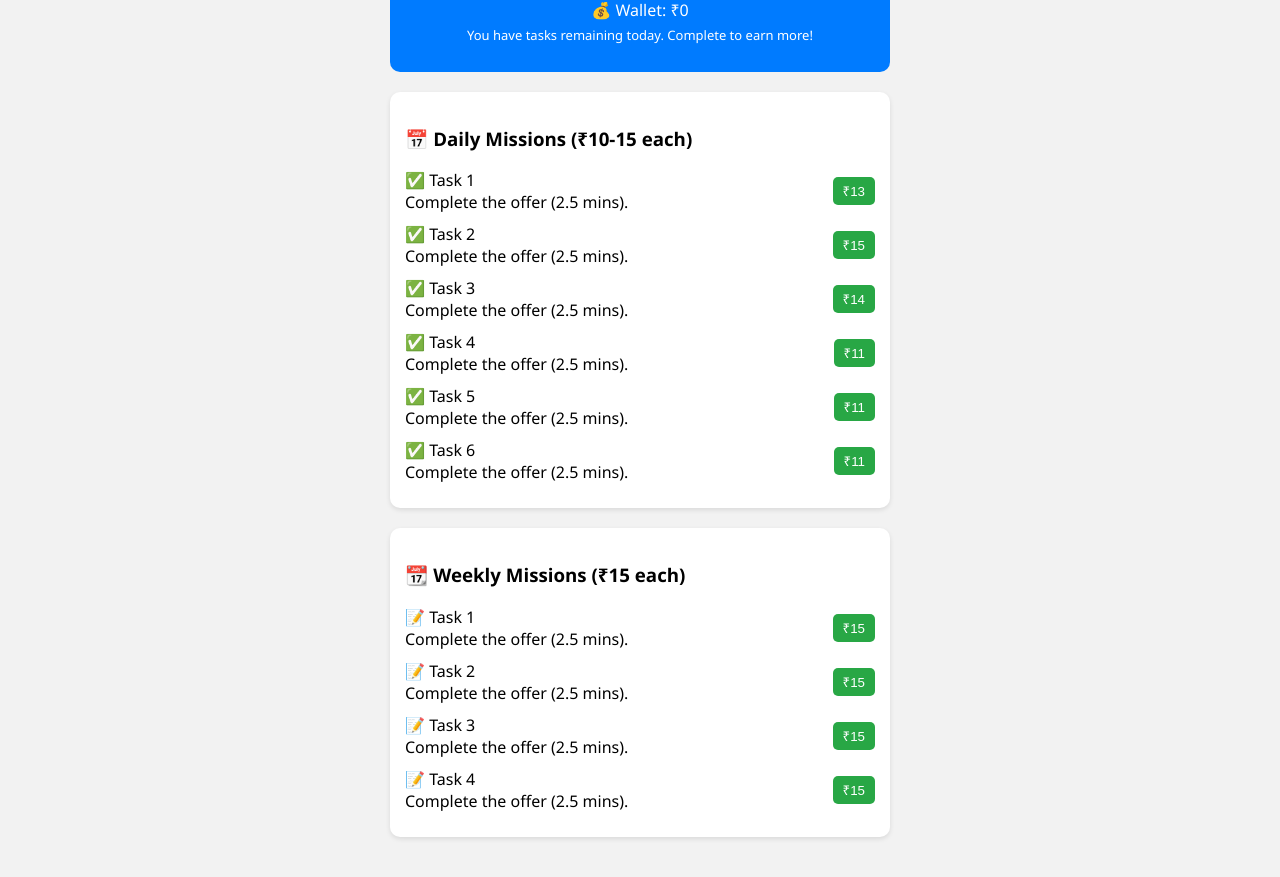
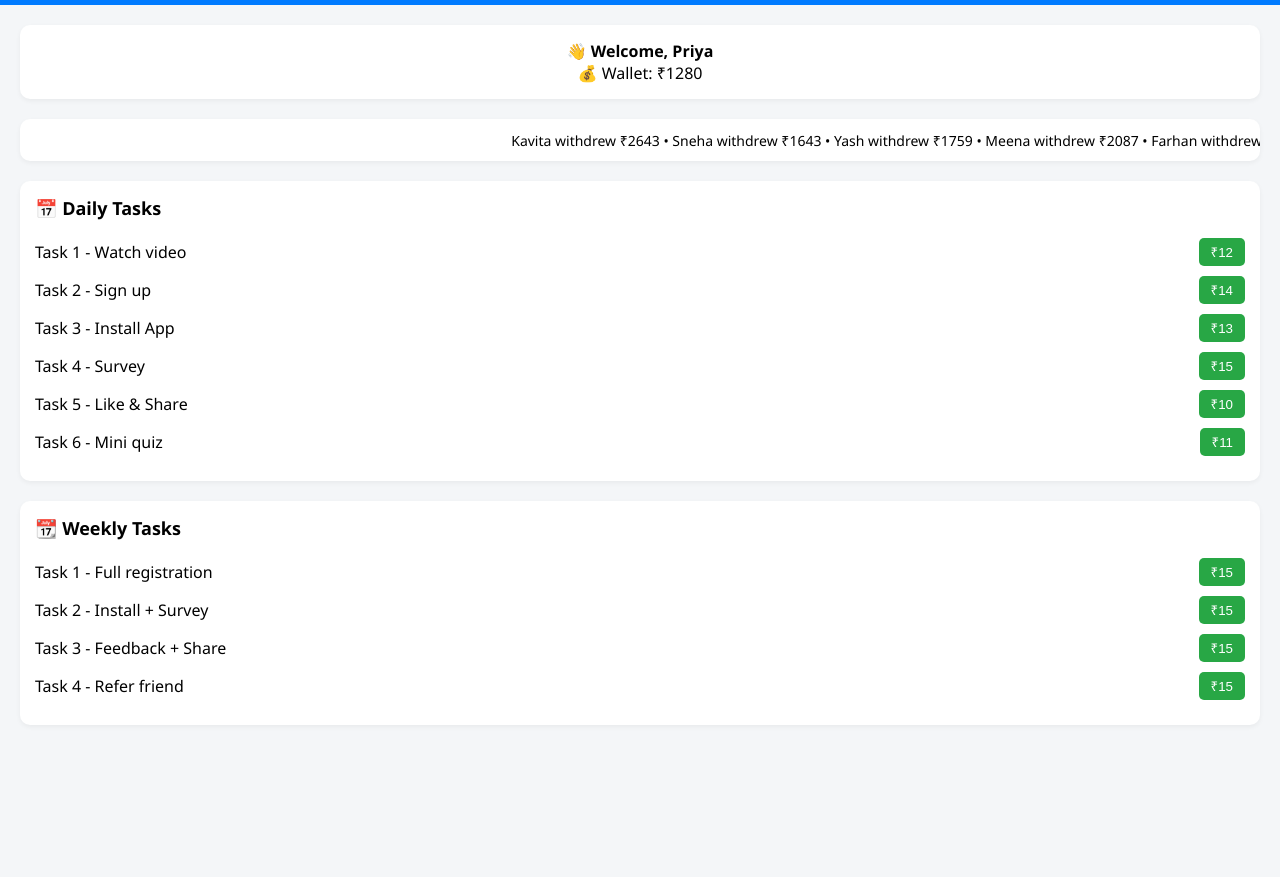
Before and after one commit to taskreward/findrealityshows, a plain HTML site: page index.html in a window 1280 px wide. Shown: the part 58-935 px from the top of the page. After the commit the page ends 823 px from the top, so only its background shows below. Drawn offline with Linux system fonts and the light colour scheme.

Commit message:
Update index.html

```diff
--- a/index.html
+++ b/index.html
@@ -1,199 +1,258 @@
 <!DOCTYPE html>
 <html lang="en">
 <head>
-  <meta charset="UTF-8">
-  <meta name="viewport" content="width=device-width, initial-scale=1.0">
+  <meta charset="UTF-8" />
+  <meta name="viewport" content="width=device-width, initial-scale=1.0" />
   <title>Reward Dashboard</title>
   <style>
     body {
       margin: 0;
-      padding: 0;
       font-family: 'Segoe UI', Tahoma, Geneva, Verdana, sans-serif;
-      background-color: #f2f2f2;
-      overflow-x: hidden;
+      background-color: #f4f6f8;
     }
-
-    .container {
-      max-width: 500px;
-      margin: auto;
-      padding: 20px;
-    }
-
-    .wallet {
+    .header {
       background-color: #007bff;
       color: white;
       padding: 15px;
+      display: flex;
+      align-items: center;
+    }
+    .menu-icon {
+      font-size: 24px;
+      cursor: pointer;
+      margin-right: 15px;
+    }
+    .title {
+      font-size: 20px;
+    }
+    .sidebar {
+      position: fixed;
+      top: 0; left: 0;
+      height: 100vh;
+      width: 0;
+      background-color: white;
+      overflow-x: hidden;
+      transition: 0.3s;
+      box-shadow: 2px 0 10px rgba(0,0,0,0.1);
+      padding-top: 60px;
+      z-index: 999;
+    }
+    .sidebar a {
+      padding: 12px 24px;
+      display: block;
+      color: #333;
+      text-decoration: none;
+      border-bottom: 1px solid #eee;
+    }
+    .container {
+      padding: 20px;
+    }
+    .wallet {
+      background-color: #fff;
+      padding: 15px;
       border-radius: 10px;
       margin-bottom: 20px;
+      box-shadow: 0 2px 5px rgba(0,0,0,0.05);
       text-align: center;
     }
-
     .section {
-      background-color: white;
+      background-color: #fff;
       padding: 15px;
+      border-radius: 10px;
       margin-bottom: 20px;
-      border-radius: 10px;
-      box-shadow: 0 2px 5px rgba(0,0,0,0.1);
+      box-shadow: 0 2px 5px rgba(0,0,0,0.05);
     }
-
+    .section h3 {
+      margin-top: 0;
+      font-size: 18px;
+    }
     .task {
       display: flex;
       justify-content: space-between;
       align-items: center;
       margin: 10px 0;
     }
-
     .btn {
-      padding: 5px 10px;
+      padding: 5px 12px;
       background-color: #28a745;
       color: white;
       border: none;
       border-radius: 5px;
       cursor: pointer;
     }
-
     .btn[disabled] {
-      background-color: #888;
-      cursor: not-allowed;
+      background-color: #ccc;
     }
 
-    .toast-container {
-      position: fixed;
-      bottom: 20px;
-      right: 20px;
-      z-index: 9999;
+    /* ✅ NEW LIVE FEED STYLES */
+    .live-feed {
+      height: auto;
+      background: #fff;
+      overflow: hidden;
+      padding: 10px 0;
+      margin-bottom: 20px;
+      box-shadow: 0 2px 5px rgba(0,0,0,0.05);
+      border-radius: 10px;
+    }
+    #ticker {
+      white-space: nowrap;
+      display: inline-block;
+      animation: ticker 40s linear infinite;
+      font-size: 14px;
+      padding-left: 100%;
+    }
+    @keyframes ticker {
+      0% { transform: translateX(0%); }
+      100% { transform: translateX(-100%); }
     }
 
-    .toast {
-      background-color: white;
-      border-left: 5px solid #28a745;
-      padding: 10px 15px;
-      margin-top: 10px;
-      border-radius: 8px;
-      box-shadow: 0 2px 10px rgba(0,0,0,0.2);
-      animation: slideIn 0.5s ease, fadeOut 0.5s ease 4.5s forwards;
-      font-size: 14px;
+    .popup-overlay {
+      position: fixed;
+      top: 0; left: 0;
+      width: 100%; height: 100%;
+      background: rgba(0,0,0,0.5);
+      display: flex;
+      justify-content: center;
+      align-items: center;
+      z-index: 1000;
     }
-
-    @keyframes slideIn {
-      from { transform: translateX(100%); opacity: 0; }
-      to { transform: translateX(0); opacity: 1; }
-    }
-
-    @keyframes fadeOut {
-      to { opacity: 0; transform: translateX(100%); }
+    .popup-content {
+      background: #fff;
+      padding: 20px;
+      border-radius: 10px;
+      width: 90%;
+      max-width: 400px;
     }
   </style>
 </head>
 <body>
+  <div class="header">
+    <div class="menu-icon" onclick="toggleSidebar()">☰</div>
+    <div class="title">Reward Dashboard</div>
+  </div>
+
+  <div id="sidebar" class="sidebar">
+    <a href="#" onclick="openDashboard()">Dashboard</a>
+    <a href="#" onclick="openWithdrawPopup()">Withdrawal</a>
+    <a href="#" onclick="openReferralPopup()">Referral</a>
+    <a href="#" onclick="openSettingPopup()">Setting</a>
+    <a href="https://t.me/Supraa723" target="_blank">Support</a>
+  </div>
 
   <div class="container">
     <div class="wallet">
-    👋 Welcome, <strong id="usernameDisplay">User</strong><br>
-    💰 Wallet: ₹<span id="walletAmount">0</span><br>
-    <p style="font-size:13px; margin-top:5px;">You have tasks remaining today. Complete to earn more!</p>
+      <strong>👋 Welcome, Priya</strong><br>
+      💰 Wallet: ₹<span id="wallet-balance">1280</span>
+    </div>
+
+    <!-- ✅ NEW LIVE FEED SECTION -->
+    <div class="live-feed">
+      <div id="ticker"></div>
     </div>
 
     <div class="section">
-    <h3>📅 Daily Missions (₹10-15 each)</h3>
-    <div id="dailyTasks"></div>
+      <h3>📅 Daily Tasks</h3>
+      <div class="task"><span>Task 1 - Watch video</span><button class="btn">₹12</button></div>
+      <div class="task"><span>Task 2 - Sign up</span><button class="btn">₹14</button></div>
+      <div class="task"><span>Task 3 - Install App</span><button class="btn">₹13</button></div>
+      <div class="task"><span>Task 4 - Survey</span><button class="btn">₹15</button></div>
+      <div class="task"><span>Task 5 - Like & Share</span><button class="btn">₹10</button></div>
+      <div class="task"><span>Task 6 - Mini quiz</span><button class="btn">₹11</button></div>
     </div>
 
     <div class="section">
-    <h3>📆 Weekly Missions (₹15 each)</h3>
-    <div id="weeklyTasks"></div>
+      <h3>📆 Weekly Tasks</h3>
+      <div class="task"><span>Task 1 - Full registration</span><button class="btn">₹15</button></div>
+      <div class="task"><span>Task 2 - Install + Survey</span><button class="btn">₹15</button></div>
+      <div class="task"><span>Task 3 - Feedback + Share</span><button class="btn">₹15</button></div>
+      <div class="task"><span>Task 4 - Refer friend</span><button class="btn">₹15</button></div>
     </div>
   </div>
 
-<div class="toast-container" id="toastContainer"></div>
+  <div id="popup"></div>
 
   <script>
-  const dailyTaskCount = 6;
-  const weeklyTaskCount = 4;
-  const user = localStorage.getItem("current_user") || "guest";
-  const walletKey = `wallet_${user}`;
-  const logKey = `taskLog_${user}`;
-  const completed = JSON.parse(localStorage.getItem(logKey) || "[]");
-
-  const usernameDisplay = document.getElementById("usernameDisplay");
-  const walletAmount = document.getElementById("walletAmount");
-  const dailyTasks = document.getElementById("dailyTasks");
-  const weeklyTasks = document.getElementById("weeklyTasks");
-
-  usernameDisplay.innerText = user;
-  walletAmount.innerText = localStorage.getItem(walletKey) || 0;
-
-  function getRandomReward() {
-    return Math.floor(Math.random() * 6) + 10; // ₹10 - ₹15
+    function toggleSidebar() {
+      const sidebar = document.getElementById("sidebar");
+      sidebar.style.width = sidebar.style.width === "250px" ? "0" : "250px";
     }
 
-  function renderTasks(container, type, count, fixed = false) {
-    for (let i = 1; i <= count; i++) {
-      const id = `${type}_task${i}`;
-      const amount = fixed ? 15 : getRandomReward();
-      const isDone = completed.includes(id);
-
-      const taskDiv = document.createElement("div");
-      taskDiv.className = "task";
-      taskDiv.innerHTML = `
-        <div>
-          ${type === 'daily' ? '✅' : '📝'} Task ${i}<br>
-          <div class="instructions">Complete the offer (2.5 mins).</div>
-        </div>
-        <button class="btn" onclick="completeTask('${id}', ${amount})" ${isDone ? 'disabled' : ''}>₹${amount}</button>
-      `;
-
-      container.appendChild(taskDiv);
-    }
+    function openDashboard() {
+      alert("Showing Dashboard");
     }
 
-  function completeTask(taskId, amount) {
-    if (completed.includes(taskId)) return;
-    completed.push(taskId);
-    localStorage.setItem(logKey, JSON.stringify(completed));
-    const current = parseInt(localStorage.getItem(walletKey) || 0);
-    localStorage.setItem(walletKey, current + amount);
-    walletAmount.innerText = current + amount;
+    function openWithdrawPopup() {
+      const wallet = 1280;
+      const minAmount = 2000;
+      document.getElementById("popup").innerHTML = `
+        <div class="popup-overlay" onclick="closePopup(event)">
+          <div class="popup-content" onclick="event.stopPropagation()">
+            <h3>Withdraw Request</h3>
+            <p>Minimum ₹2000 required to withdraw. Your balance: ₹${wallet}</p>
+            <input placeholder="Bank Account Number" style="width: 100%; margin-bottom: 10px;" />
+            <input placeholder="IFSC Code" style="width: 100%; margin-bottom: 10px;" />
+            <input placeholder="Account Holder Name" style="width: 100%; margin-bottom: 10px;" />
+            <button class="btn" ${wallet < minAmount ? "disabled" : ""}>Request Withdrawal</button>
+            <p style="font-size: 12px; color: gray; margin-top: 10px;">Withdrawals are processed weekly.</p>
+          </div>
+        </div>`;
+    }
+
+    function openReferralPopup() {
+      const link = "https://yourapp.com/referral/priya123";
+      document.getElementById("popup").innerHTML = `
+        <div class="popup-overlay" onclick="closePopup(event)">
+          <div class="popup-content" onclick="event.stopPropagation()">
+            <h3>Referral Link</h3>
+            <p>Share and earn more!</p>
+            <input value="${link}" readonly style="width: 100%; margin-bottom: 10px;" />
+            <button class="btn" onclick="alert('Shared via WhatsApp')">WhatsApp</button>
+            <button class="btn" onclick="alert('Shared via Instagram')">Instagram</button>
+            <button class="btn" onclick="navigator.clipboard.writeText('${link}')">Copy Link</button>
+          </div>
+        </div>`;
+    }
+
+    function openSettingPopup() {
+      document.getElementById("popup").innerHTML = `
+        <div class="popup-overlay" onclick="closePopup(event)">
+          <div class="popup-content" onclick="event.stopPropagation()">
+            <h3>Settings</h3>
+            <p>Email: priya@example.com</p>
+            <button class="btn" onclick="logout()">Logout</button>
+          </div>
+        </div>`;
+    }
+
+    function closePopup(e) {
+      document.getElementById("popup").innerHTML = "";
+    }
+
+    function logout() {
+      alert("Logged out");
       window.location.reload();
     }
 
-  renderTasks(dailyTasks, 'daily', dailyTaskCount);
-  renderTasks(weeklyTasks, 'weekly', weeklyTaskCount, true);
-
-  // Toast Live Feed
-  const toastContainer = document.getElementById("toastContainer");
+    // ✅ LIVE TICKER SCRIPT
     const names = [
-    "Priya", "Rohan", "Neha", "Aman", "Sakshi", "Ankit", "Pooja", "Rahul", "Kiran", "Siddharth",
-    "Swati", "Manish", "Divya", "Vikram", "Aarti", "Nikhil", "Isha", "Harsh", "Meena", "Kunal",
-    "Deepika", "Raj", "Sneha", "Yash", "Shreya", "Aditya", "Pankaj", "Reena", "Ashish", "Sonam",
-    "Ajay", "Ritu", "Ravi", "Anjali", "Karan", "Sheetal", "Mohit", "Simran", "Gaurav", "Tanya",
-    "Abhishek", "Preeti", "Lakshay", "Tanvi", "Dev", "Muskan", "Irfan", "Komal", "Parth", "Chirag"
+      "Priya", "Ravi", "Anjali", "Arjun", "Kavita", "Rahul", "Neha", "Vikram", "Simran", "Rakesh",
+      "Divya", "Amit", "Sneha", "Karan", "Meena", "Suresh", "Isha", "Raj", "Nikita", "Pooja",
+      "Ankit", "Swati", "Tanya", "Vivek", "Sonam", "Deepak", "Reena", "Nikhil", "Shreya", "Gaurav",
+      "Pritam", "Tanvi", "Lalit", "Anuja", "Yash", "Irfan", "Komal", "Varun", "Shivani", "Ashok",
+      "Zoya", "Farhan", "Preeti", "Harsh", "Avni", "Rohit", "Muskan", "Sanjay", "Payal", "Jatin"
     ];
 
-  function showToast(name, amount) {
-    const toast = document.createElement("div");
-    toast.className = "toast";
-    toast.innerText = `${name} just withdrew ₹${amount}`;
-    toastContainer.appendChild(toast);
-    setTimeout(() => toast.remove(), 5000);
+    function generateTickerFeed() {
+      const feed = [];
+      for (let i = 0; i < 30; i++) {
+        const name = names[Math.floor(Math.random() * names.length)];
+        const amount = Math.floor(Math.random() * (3000 - 1000 + 1)) + 1000;
+        feed.push(`${name} withdrew ₹${amount}`);
+      }
+      return feed.join(" • ");
     }
 
-  function loopToasts() {
-    let used = [];
-    setInterval(() => {
-      let name;
-      do {
-        name = names[Math.floor(Math.random() * names.length)];
-      } while (used.includes(name));
-      used.push(name);
-      if (used.length > 10) used.shift();
-      const amount = Math.floor(Math.random() * 2000) + 1000;
-      showToast(name, amount);
-    }, 6000);
-  }
-
-  loopToasts();
+    document.getElementById("ticker").textContent = generateTickerFeed();
   </script>
-
 </body>
 </html>
```
Lines whose indentation alone changed are shown as unchanged.
